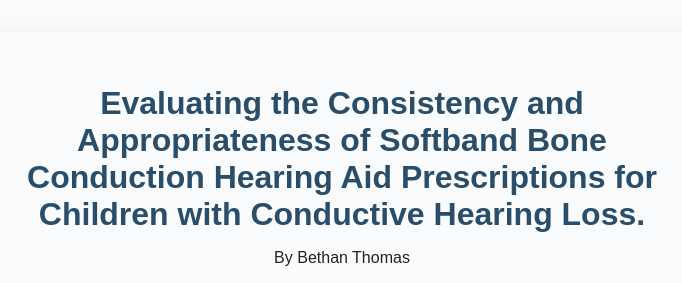
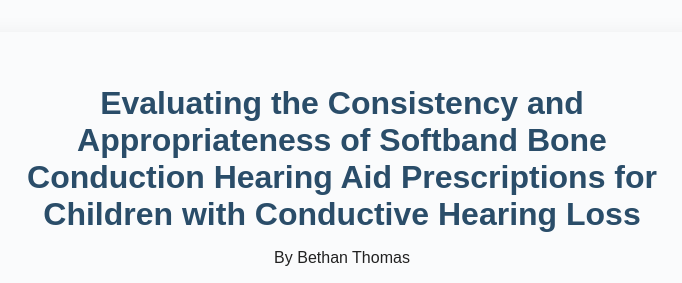
Before and after one commit to bethan482/bethan482.github.io, a plain HTML site: page index.html in a window 1280 px wide. Shown: the top 283 px of the page, 298-980 px from the left. Drawn offline with Linux system fonts and the light colour scheme.

Commit message:
Add files via upload

```diff
--- a/index.html
+++ b/index.html
@@ -10,7 +10,7 @@
   <header>
     <h1>Evaluating the Consistency and Appropriateness of
 Softband Bone Conduction Hearing Aid Prescriptions for
-Children with Conductive Hearing Loss.</h1>
+Children with Conductive Hearing Loss</h1>
     <p>By Bethan Thomas</p>
   </header>
 
```
